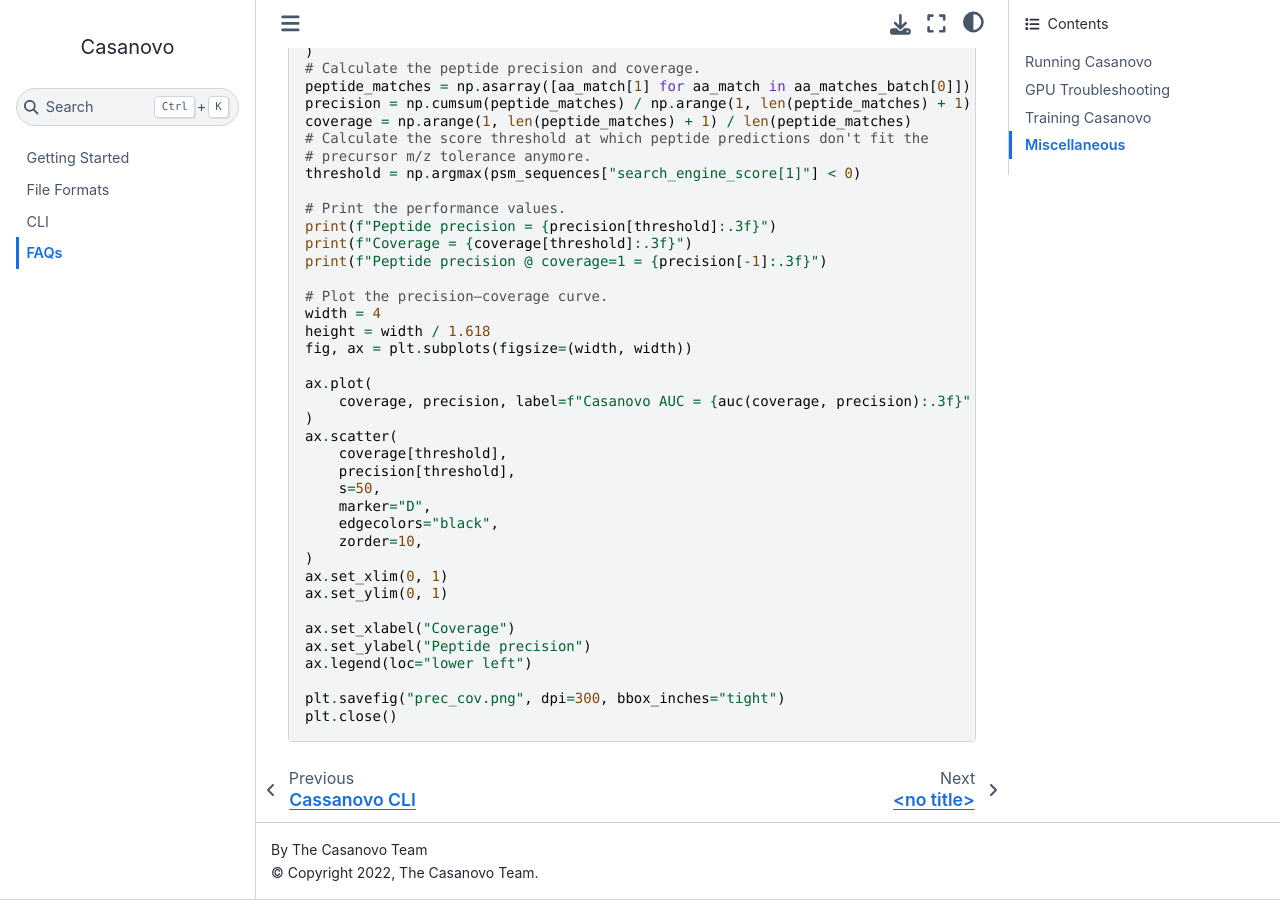
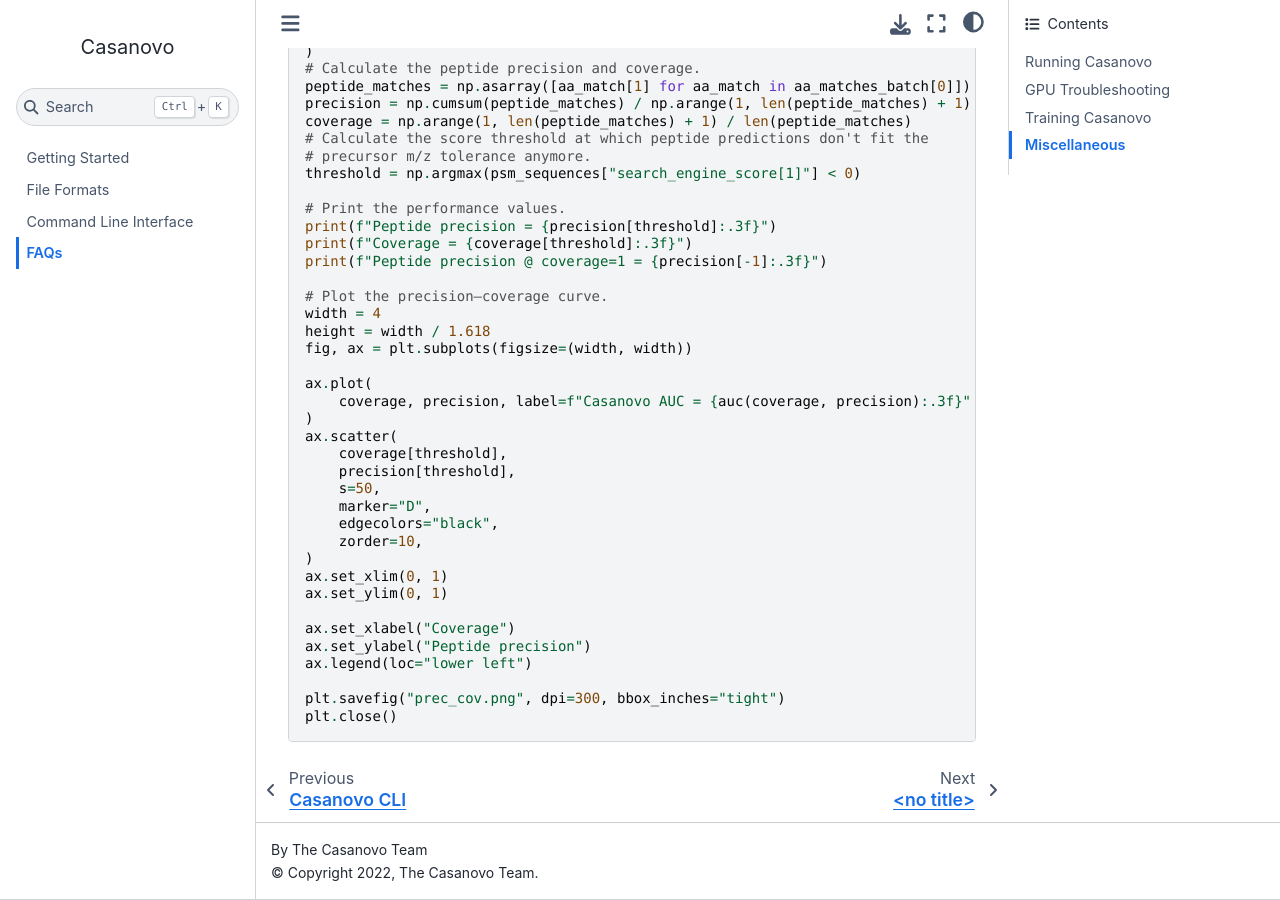
Before and after one commit to Noble-Lab/casanovo, a Sphinx documentation site: the page built from docs/faq.md, in a window 1280 px wide and 900 px high, scrolled down 6485 px. Built offline with Sphinx 7.4.7 and the Sphinx Book theme 1.1.4, drawn with Linux system fonts in a browser that asks for light colours.

Commit message:
cli docuementation fixes/improvements

```diff
--- a/docs/cli.rst
+++ b/docs/cli.rst
@@ -1,17 +1,17 @@
-..
-   This is just a random sequence of letters so the custom javascript can
-   ensure it is running on the correct page before running any filtering
-   operations
-pfqnhktptyfdeomqabhq
-
-Cassanovo CLI
+Casanovo CLI
 ==============
 
-After installing the casanovo package and all of its dependencies, the casanovo CLI
-can be used to access casanovo functionality from the command line. For casanovo installation
+After installing the Casanovo package and all of its dependencies, the Casanovo CLI
+can be used to access Casanovo functionality from the command line. For Casanovo installation
 instructions, see the :doc:`Getting Started <getting_started>`.
 
 .. click:: casanovo.casanovo:main
    :prog: casanovo
    :nested: full
    :commands: configure, evaluate, sequence, train, version
+
+..
+   This is just a random sequence of letters so the custom javascript can
+   ensure it is running on the correct page before running any filtering
+   operations
+pfqnhktptyfdeomqabhq
```
Also changed, not shown: docs/index.md (+1 -1 lines).
